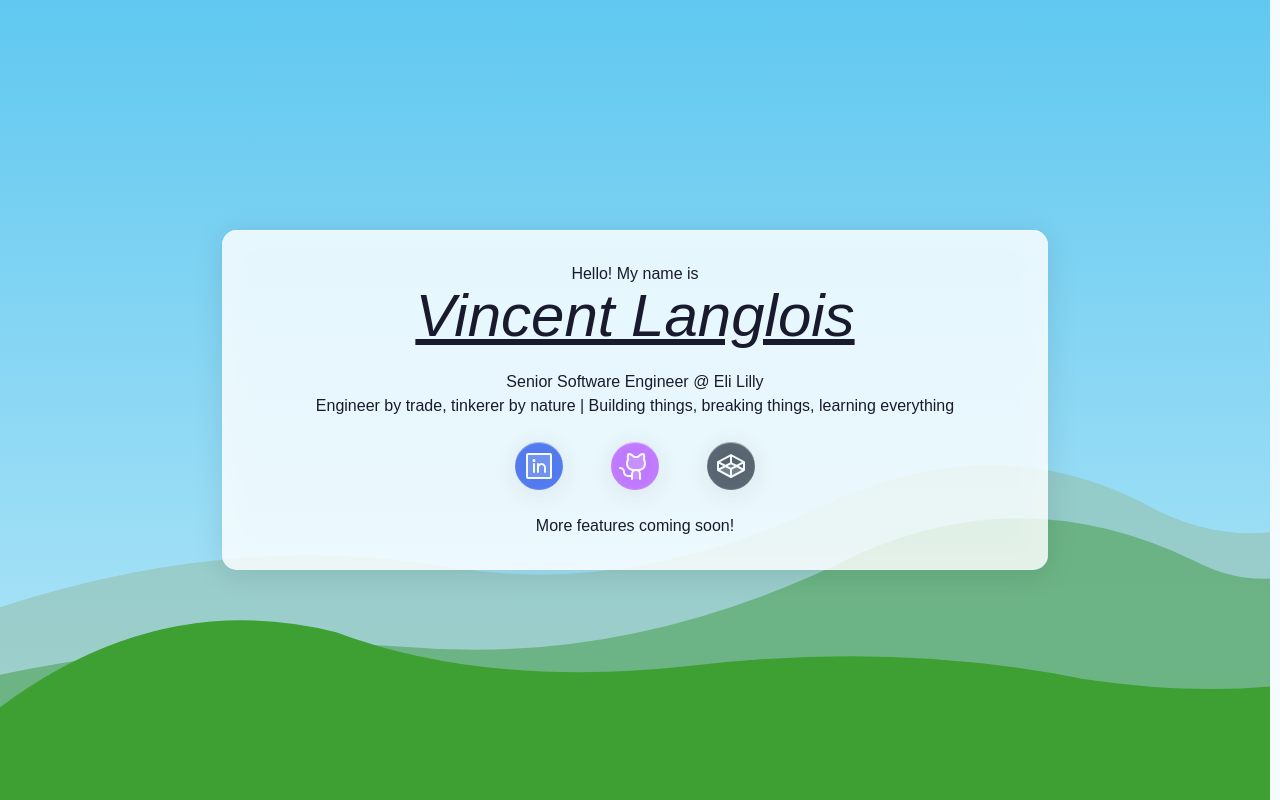
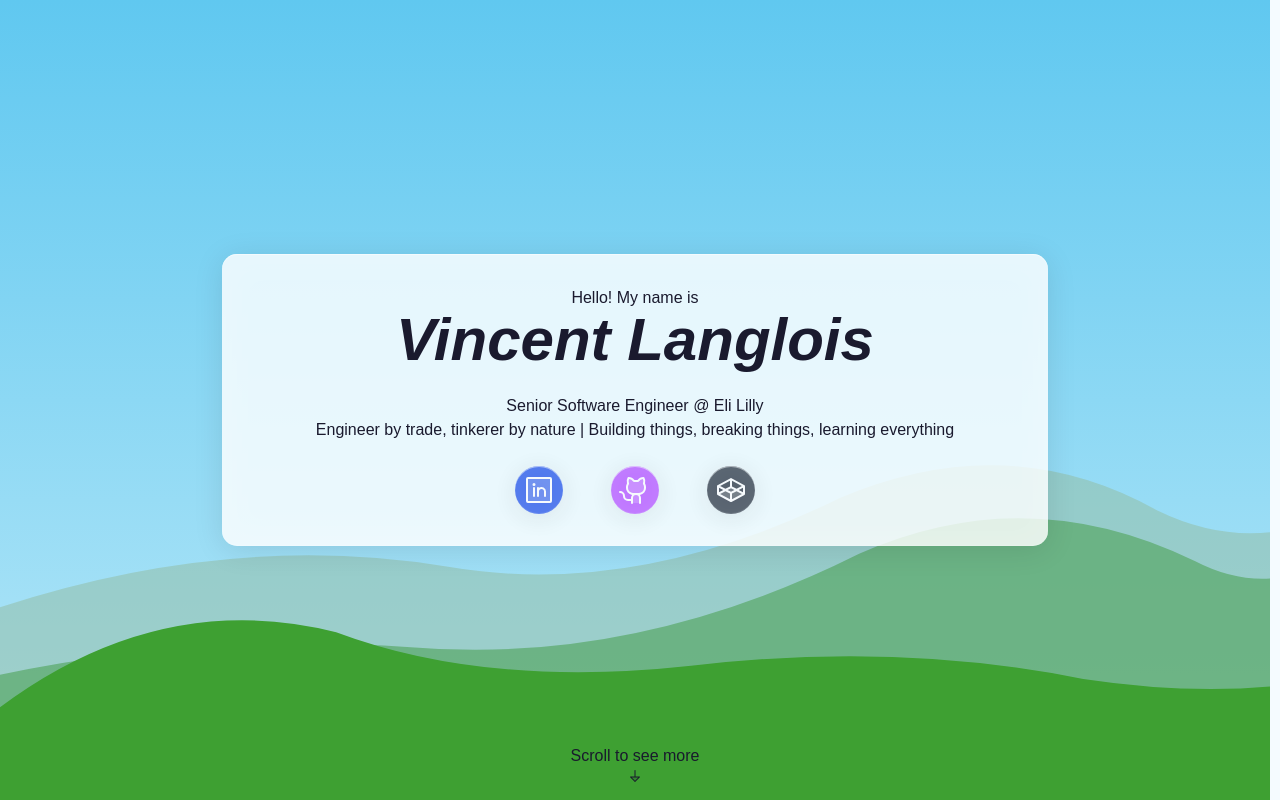
Before and after one commit to vtlanglois/portfolio-v2, a Next.js app: page / in a window 1280 px wide. Shown: the top 800 px of the page. Built offline with nearby package versions, Linux system fonts and the light colour scheme.

Commit message:
feat: add scroll-more

```diff
--- a/src/components/sections/Hero/index.tsx
+++ b/src/components/sections/Hero/index.tsx
@@ -2,6 +2,7 @@
 import { useEffect } from "react";
 import "./styles.css";
 import {
+  ArrowDownIcon,
   CodepenLogoIcon,
   GithubLogoIcon,
   LinkedinLogoIcon,
@@ -146,13 +147,14 @@ export default function Hero() {
         <div className="hero__card lg:w-2/3 flex flex-col gap-6">
           <div>
             <p>Hello! My name is</p>
-            <h1 className="text-4xl lg:text-6xl bold italic underline text-balance">
+            <h1 className="text-4xl lg:text-6xl font-bold italic text-balance">
               Vincent Langlois
             </h1>
           </div>
           <p>
             Senior Software Engineer @ Eli Lilly <br />
-            Engineer by trade, tinkerer by nature | Building things, breaking things, learning everything
+            Engineer by trade, tinkerer by nature | Building things, breaking
+            things, learning everything
           </p>
           <div className="flex flex-row gap-12 justify-center items-center">
             <a
@@ -195,13 +197,11 @@ export default function Hero() {
               />
             </a>
           </div>
-          <div>
-            <p>
-              More features coming soon!
-            </p>
-          </div>
         </div>
-        {/* <div className="hero__scroll">Scroll to see more</div> */}
+        <div className="hero__scroll flex flex-col items-center">
+          Scroll to see more
+          <ArrowDownIcon size={16} weight="duotone" />
+        </div>
       </div>
     </section>
   );
--- a/src/components/sections/Hero/styles.css
+++ b/src/components/sections/Hero/styles.css
@@ -36,10 +36,12 @@
   padding: 0 1rem;
 }
 
-/* .hero__scroll {
+.hero__scroll {
   position: absolute;
   bottom: 1rem;
-} */
+  opacity: 0;
+  animation: 5s fadeInUp 1s ease-out forwards;
+}
 
 .hero__card {
   padding: 2rem;
```
